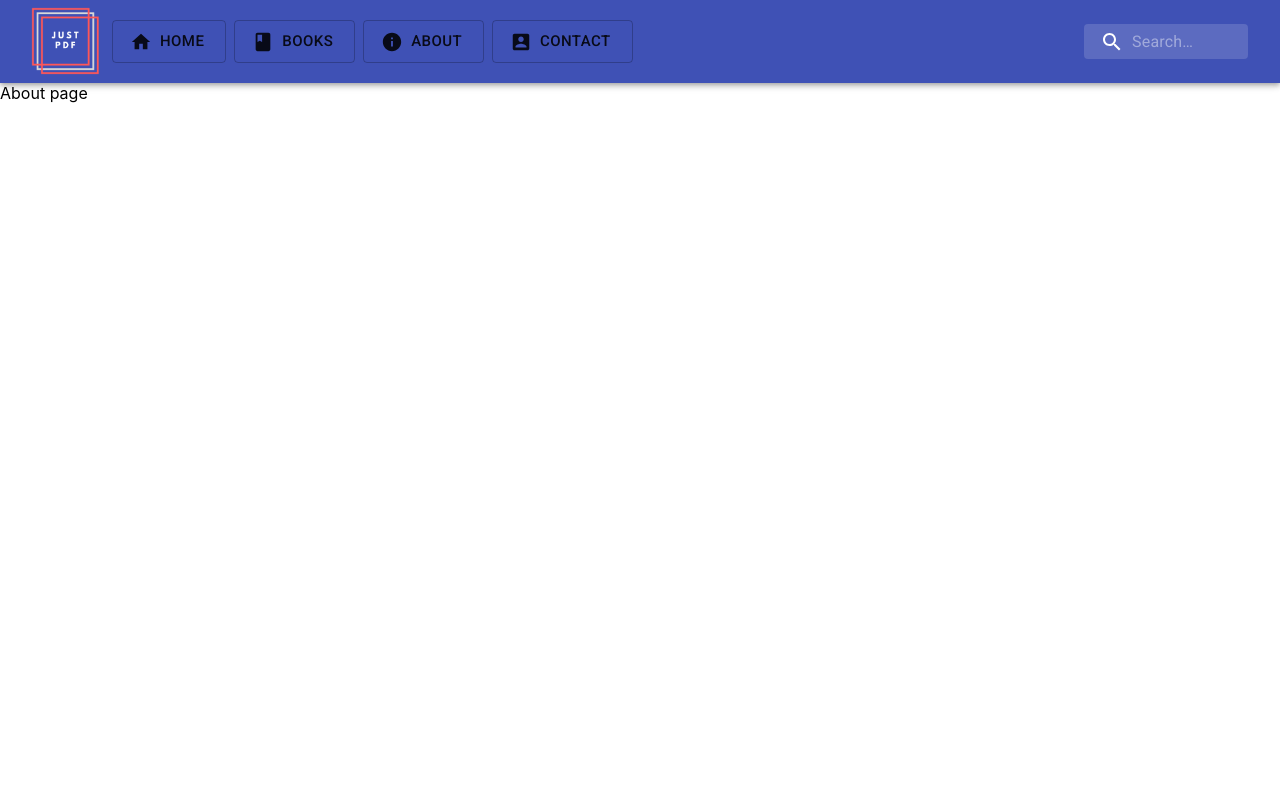
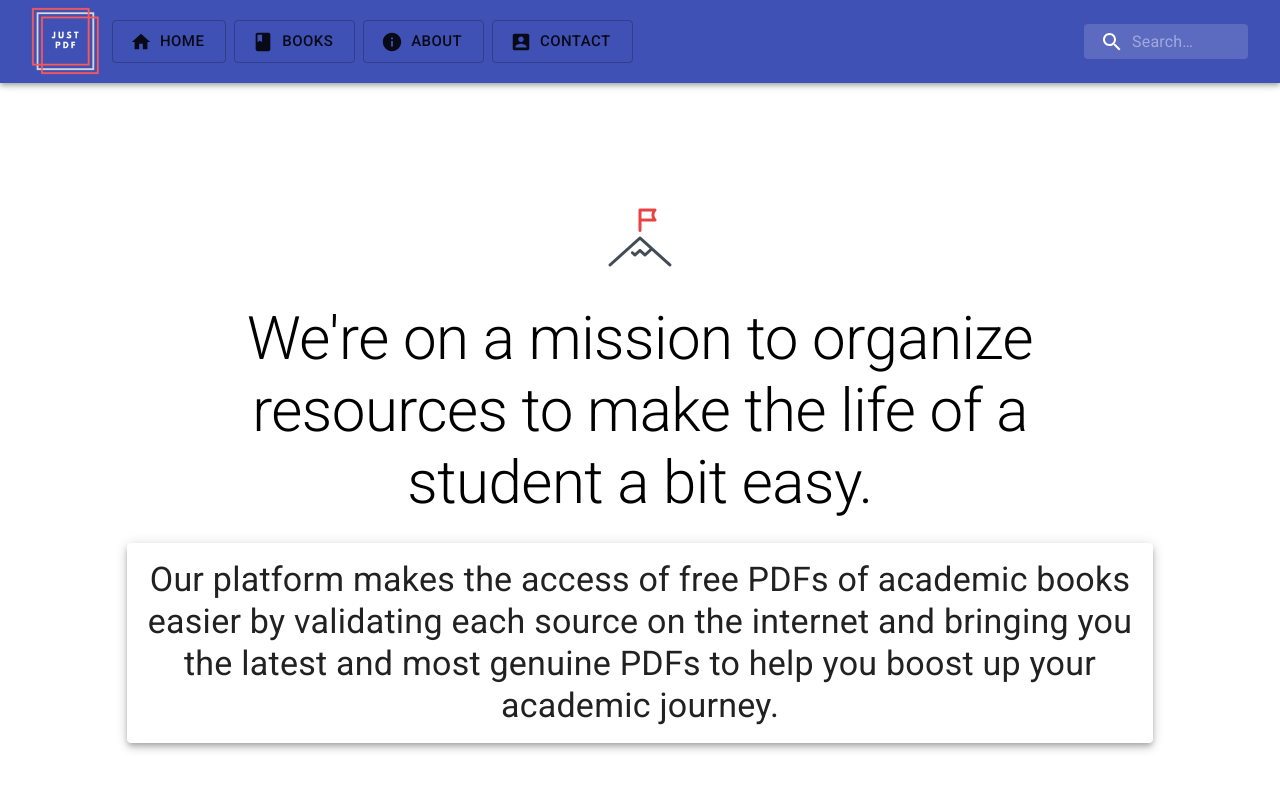
Before and after one commit to ShivS01/just-pdf, a React (Create React App) app: page /about in a window 1280 px wide. Shown: the top 790 px of the page. Built offline with nearby package versions, Linux system fonts and the light colour scheme.

Commit message:
added about page content

```diff
--- a/src/About.js
+++ b/src/About.js
@@ -1,7 +1,53 @@
 import React from "react";
+import { Typography, Paper, Grid } from "@material-ui/core";
+import { makeStyles } from "@material-ui/core/styles";
+import about from "./assets/img/about_logo.png";
+
+const useStyles = makeStyles((theme) => ({
+  content: {
+    marginTop: theme.spacing(10),
+    padding: theme.spacing(4),
+  },
+  text: {
+    padding: theme.spacing(2),
+  },
+}));
 
 const About = () => {
-  return <div>About page</div>;
+  const classes = useStyles();
+  return (
+    <Grid
+      container
+      // justify="flex-end"
+      direction="column"
+      alignItems="center"
+      alignContent="center"
+      className={classes.content}
+      // wrap="nowrap"
+      spacing={2}
+      zeroMinWidth
+    >
+      <Grid item xs={4}>
+        <img src={about} alt="about-logo" />
+      </Grid>
+      <Grid item xs={10}>
+        <Typography variant="h2" align="center" className={classes.text}>
+          We're on a mission to organize resources to make the life of a student
+          a bit easy.
+        </Typography>
+      </Grid>
+      <Grid container xs={10}>
+        <Paper elevation={5} className={classes.text}>
+          <Typography variant="h4" align="center">
+            Our platform makes the access of free PDFs of academic books easier
+            by validating each source on the internet and bringing you the
+            latest and most genuine PDFs to help you boost up your academic
+            journey.
+          </Typography>
+        </Paper>
+      </Grid>
+    </Grid>
+  );
 };
 
 export default About;
--- a/src/components/NavBar.js
+++ b/src/components/NavBar.js
@@ -125,16 +125,16 @@ const NavBar = (props) => {
   const drawer = (
     <div>
       <List>
-        <ListItem button>
+        <ListItem button component={Link} to="/">
           <ListItemText primary="Home" />
         </ListItem>
-        <ListItem button>
+        <ListItem button component={Link} to="/books">
           <ListItemText primary="Books" />
         </ListItem>
-        <ListItem button>
+        <ListItem button component={Link} to="/about">
           <ListItemText primary="About" />
         </ListItem>
-        <ListItem button>
+        <ListItem button component={Link} to="/contact">
           <ListItemText primary="Contact" />
         </ListItem>
       </List>
@@ -251,6 +251,7 @@ const NavBar = (props) => {
             anchor="left"
             open={open}
             onClose={toggleDrawer}
+            onClick={toggleDrawer}
             classes={{
               paper: classes.drawerPaper,
             }}
```
Also changed, not shown: src/assets/img/about_logo.png (added).
